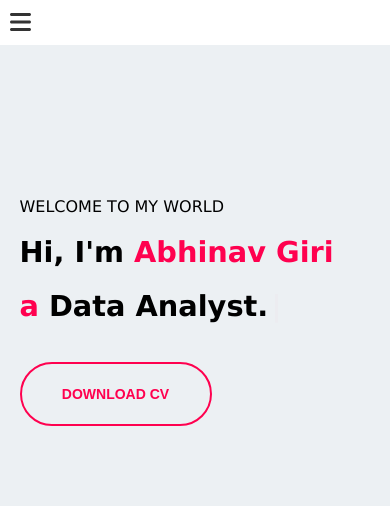
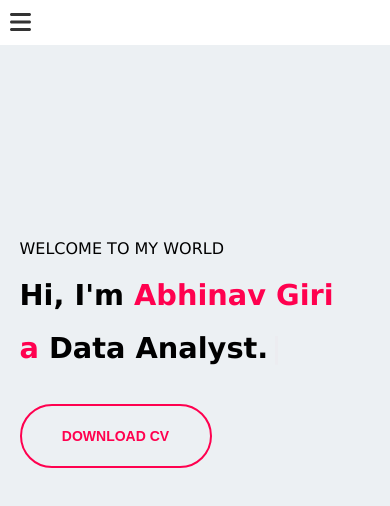
Before and after one commit to AbhinavGiri21/portfolio, a React (Create React App) app: page / in a window 390 px wide. Shown: the top 506 px of the page. Built offline with nearby package versions, Linux system fonts and the light colour scheme.

Commit message:
update home.css

```diff
--- a/src/Components/Home/home.css
+++ b/src/Components/Home/home.css
@@ -50,7 +50,7 @@
 
 @media(max-width: 768px) {
     .container {
-        top: 15%;
+        top: 20%;
         flex-direction: column;
         width: 95%;
         margin-left: 5%;
```
